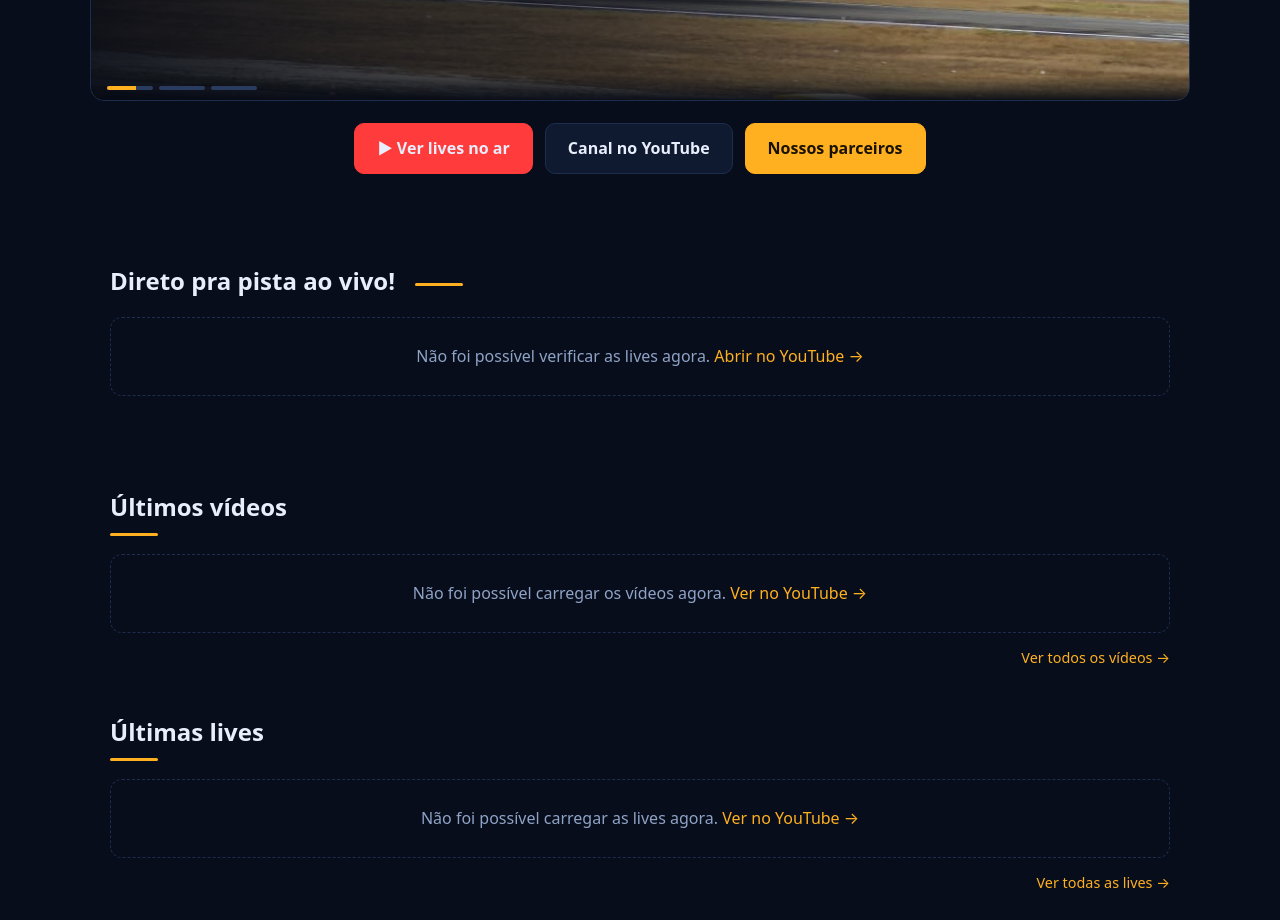
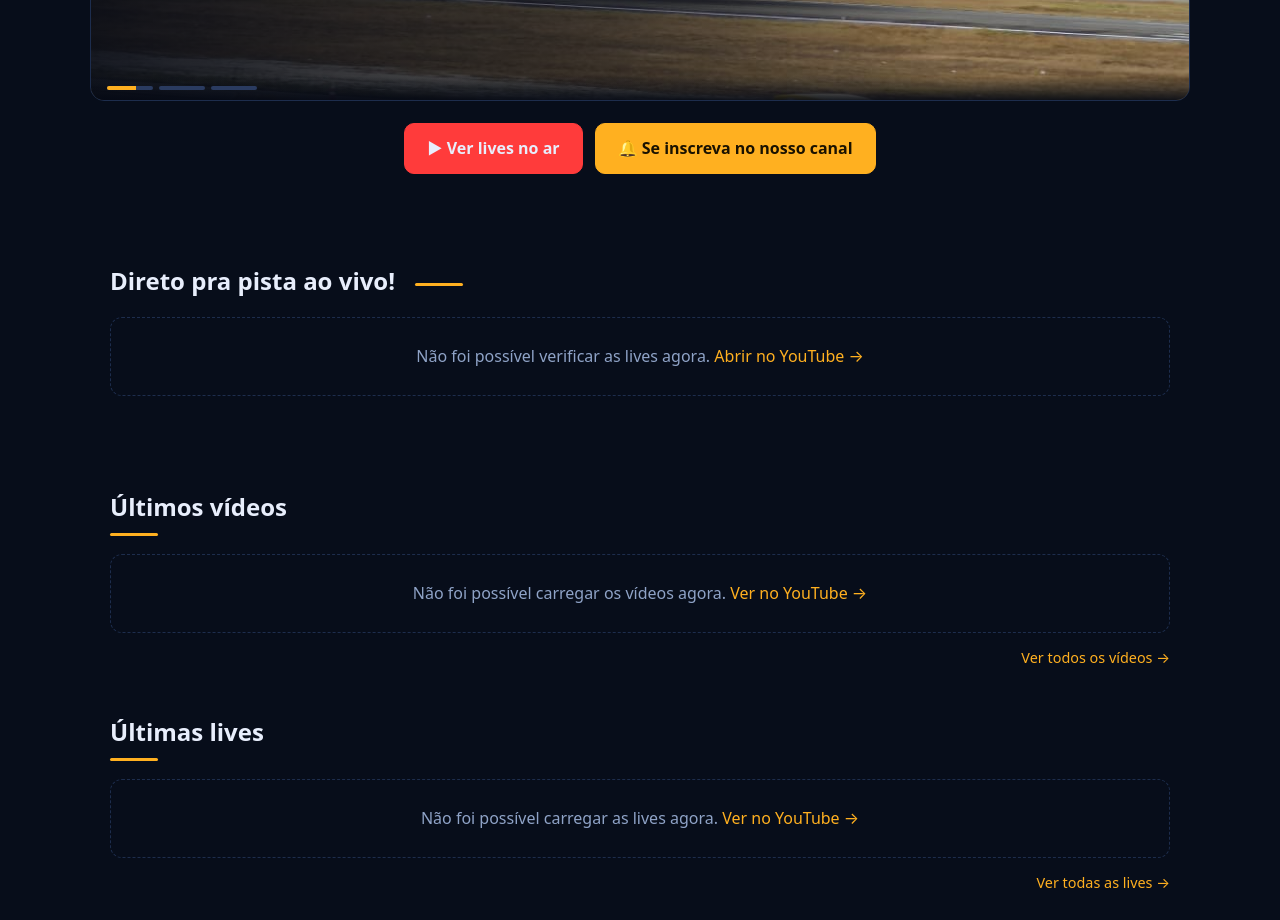
Before and after one commit to testesaudio997-ui/papacharliegolf, a plain HTML site: page index.html in a window 1280 px wide. Shown: the part 860-1780 px from the top of the page. Drawn offline with Linux system fonts and the light colour scheme; no server answers.

Commit message:
Add files via upload

```diff
--- a/index.html
+++ b/index.html
@@ -133,8 +133,8 @@ footer{border-top:1px solid var(--line);padding:26px 0;color:var(--mut);font-siz
     <div class="stage-bar"><div class="stage-dots" id="dots"></div></div>
   </div>
   <div class="btns">
-    <a class="btn yt" href="#aovivo">▶ Ver lives no ar</a><a class="btn" id="btnYt" target="_blank" rel="noopener">Canal no YouTube</a>
-    <a class="btn pri" href="#parceiros">Nossos parceiros</a>
+    <a class="btn yt" href="#aovivo">▶ Ver lives no ar</a>
+    <a class="btn pri" id="btnYt" target="_blank" rel="noopener">🔔 Se inscreva no nosso canal</a>
   </div>
 </div>
 
@@ -217,7 +217,7 @@ const CONFIG = {
 };
 /* ======================================== */
 const $ = id => document.getElementById(id);
-$("btnYt").href = CONFIG.channelUrl + "/live";
+$("btnYt").href = CONFIG.channelUrl + "?sub_confirmation=1"; // abre o canal já pedindo a inscrição
 $("metarLink").href = CONFIG.metarUrl;
 $("moreVideos").href = CONFIG.videosUrl;
 $("moreStreams").href = CONFIG.streamsUrl;
```
